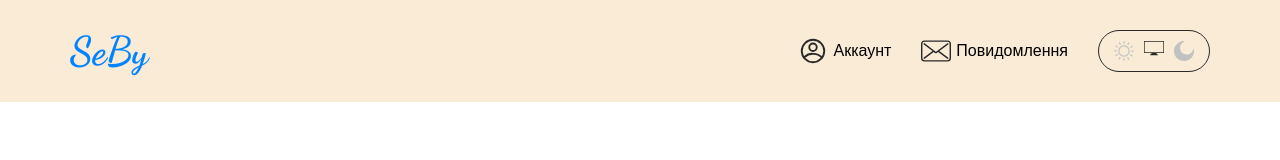
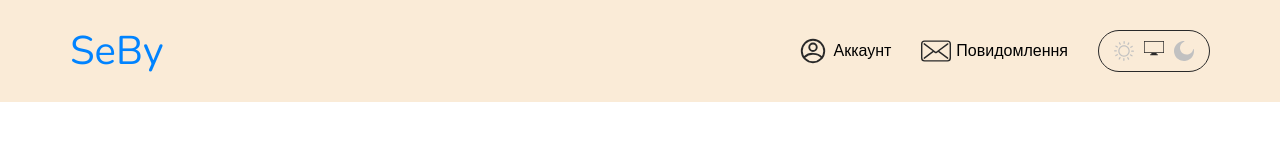
Before and after one commit to debuger2308/SeBy, a Next.js app: page / in a window 1280 px wide. Shown: the top 160 px of the page. Built offline with nearby package versions, Linux system fonts and the light colour scheme.

Commit message:
recommit update

```diff
--- a/app/layout.tsx
+++ b/app/layout.tsx
@@ -7,7 +7,7 @@ import "./reset.css"
 import "./global.css"
 
 const nunito = Nunito({ subsets: ['latin'] })
-export const DancingScript = Dancing_Script({ subsets: ['latin'], weight:'700' })
+// export const DancingScript = Dancing_Script({ subsets: ['latin'], weight:'700' })
 
 export const metadata: Metadata = {
     title: 'Create Next App',
--- a/components/Header/Header.tsx
+++ b/components/Header/Header.tsx
@@ -1,10 +1,10 @@
 "use client"
 import { useTheme } from 'next-themes'
 import Link from 'next/link';
-import "./Header.css"
 import { useEffect, useState } from 'react';
 import { usePathname } from "next/navigation"
-import { DancingScript } from '@/app/layout';
+// import { DancingScript } from '@/app/layout';
+import "./Header.css"
 
 const Header = () => {
     const { theme, setTheme } = useTheme()
@@ -22,7 +22,7 @@ const Header = () => {
         <header>
             <div className="container">
                 <div className="header">
-                    <Link href="/" style={DancingScript.style} className={pathname === "/" ? "header__logo header__logo--active" : "header__logo"}>
+                    <Link href="/" className={pathname === "/" ? "header__logo header__logo--active" : "header__logo"}>
                         SeBy
                     </Link>
 
```
